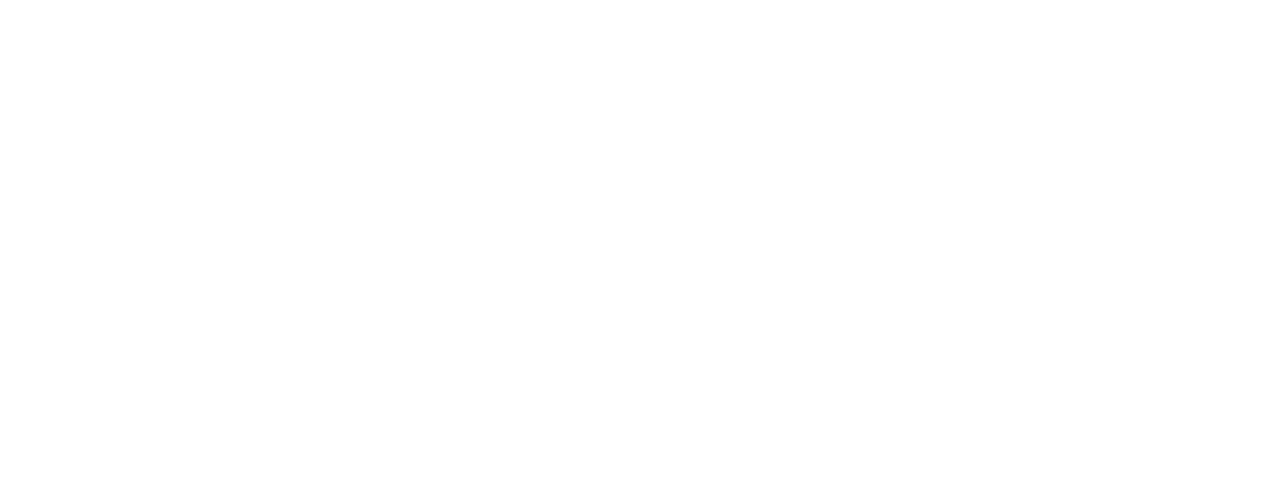
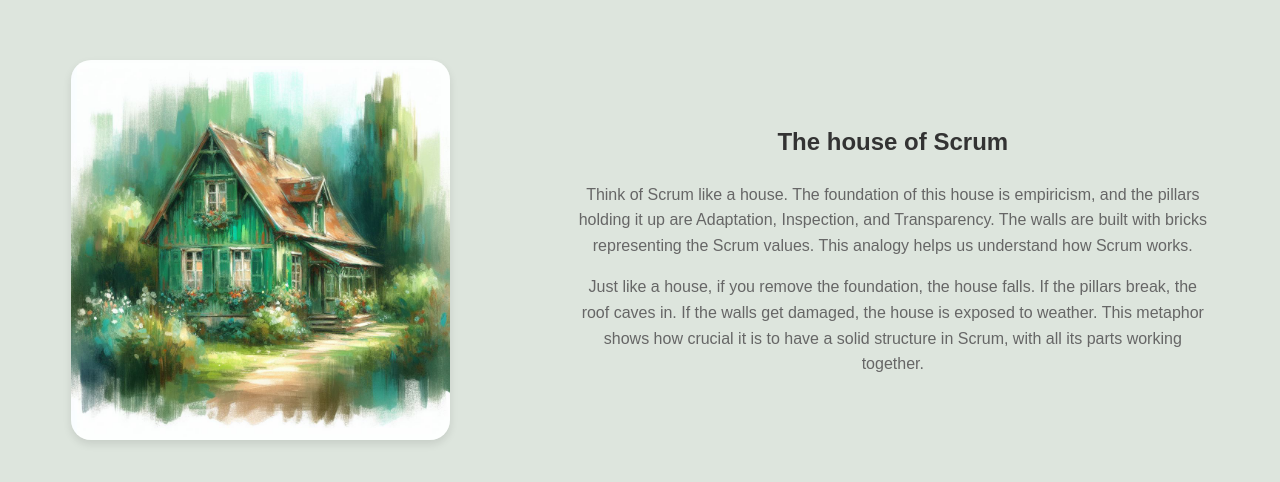
Before and after one commit to Wilma-Norman/Scrum-Project-assignment, a React (Vite) app: page /essence in a window 1280 px wide. Shown: the part 158-640 px from the top of the page. Built offline with nearby package versions, Linux system fonts and the light colour scheme.

Commit message:
first commit, almost done, need feedback

```diff
--- /dev/null
+++ b/src/Components/Essence/HouseOfScrum/HouseOfScrum.module.css
@@ -0,0 +1,34 @@
+html {
+    background-color: #DDE5DD;
+    font-family: Arial, sans-serif;
+    box-sizing: border-box;
+}
+
+.container {
+    display: flex;
+    align-items: center;
+    justify-content: center;
+    height: 100vh;
+}
+
+img {
+    border-radius: 20px;
+    width: 30%;
+    box-shadow: 0 4px 8px rgba(0, 0, 0, 0.1);
+    margin: auto;
+}
+
+.title {
+    text-align: center;
+    font-size: 24px;
+    color: #333;
+    margin-bottom: 20px;
+}
+
+.text {
+    text-align: center;
+    margin: 0 auto;
+    max-width: 50%;
+    color: #666;
+    line-height: 1.6;
+}
--- /dev/null
+++ b/src/Components/Essence/HouseOfScrum/index.jsx
@@ -0,0 +1,18 @@
+import styles from './HouseOfScrum.module.css'
+
+const HouseOfScrum = () => {
+    return (
+        <>
+        <div className= {styles.container}>
+            <img src="../Public/Images/greenhouse.jpg" alt="house of scrum picture" />
+            <div className={styles.text}>
+                <h1 className={styles.title}>The house of Scrum</h1>
+                <p>Think of Scrum like a house. The foundation of this house is empiricism, and the pillars holding it up are Adaptation, Inspection, and Transparency. The walls are built with bricks representing the Scrum values. This analogy helps us understand how Scrum works.</p>
+                <p>Just like a house, if you remove the foundation, the house falls. If the pillars break, the roof caves in. If the walls get damaged, the house is exposed to weather. This metaphor shows how crucial it is to have a solid structure in Scrum, with all its parts working together.</p>
+            </div>
+        </div>
+        </>
+    )
+}
+
+export default HouseOfScrum;
--- /dev/null
+++ b/src/Pages/Essence/Essence.module.css
@@ -0,0 +1,3 @@
+html {
+    background-color:#DDE5DD;
+}
--- a/src/Pages/Essence/index.jsx
+++ b/src/Pages/Essence/index.jsx
@@ -1,7 +1,9 @@
+import HouseOfScrum from "../../Components/Essence/HouseOfScrum"
+
 const Essence = () => {
     return(
         <>
-
+            <HouseOfScrum />
         </>
     )
 }
```
Also changed, not shown: src/Components/Essence/file.txt (deleted).
